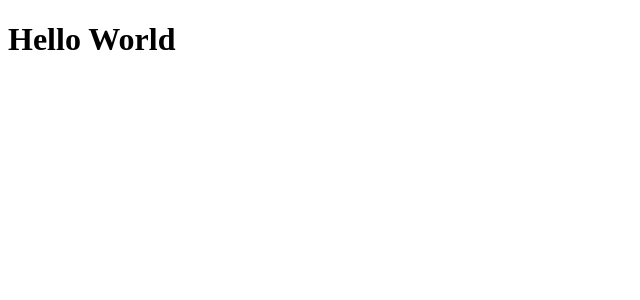
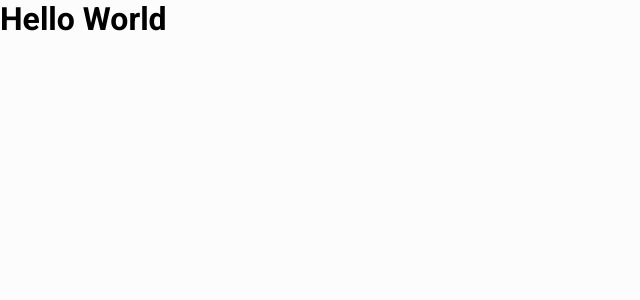
Before and after one commit to stvcvk/taskify-frontend, a Nuxt app: page / in a window 1280 px wide. Shown: the top 300 px of the page, without its empty margins (0-640 px from the left). Built offline with nearby package versions, Linux system fonts and the light colour scheme.

Commit message:
Added main scss file

```diff
--- /dev/null
+++ b/assets/main.scss
@@ -0,0 +1,14 @@
+/* Import Fonts */
+@import url('https://fonts.googleapis.com/css?family=Roboto:300,400,500,700,900&display=swap');
+
+* {
+	margin: 0;
+	padding: 0;
+	border: none;
+	outline: none;
+}
+
+body {
+	font-family: "Roboto", sans-serif;
+	background: #fcfcfc;
+}
--- a/layouts/default.vue
+++ b/layouts/default.vue
@@ -5,5 +5,5 @@
 </template>
 
 <style>
-
+@import '~/assets/main.scss';
 </style>
```
